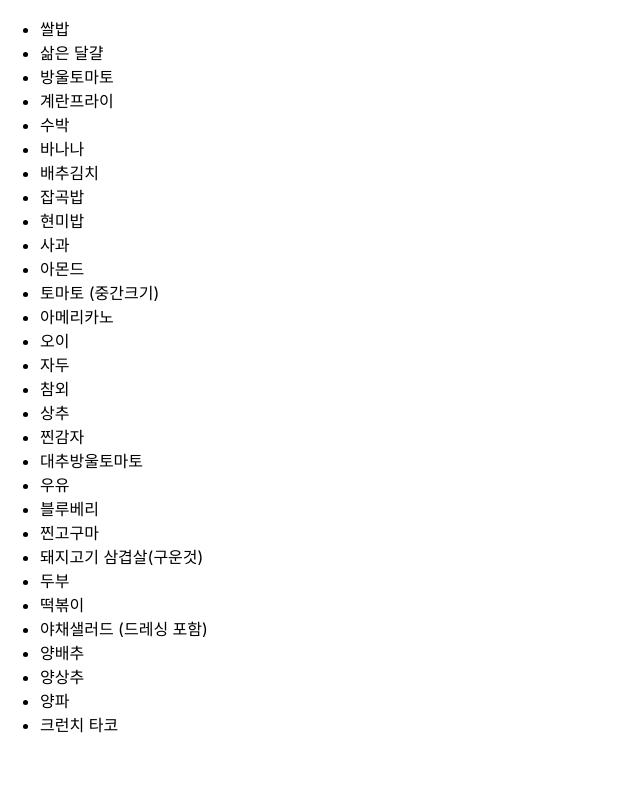
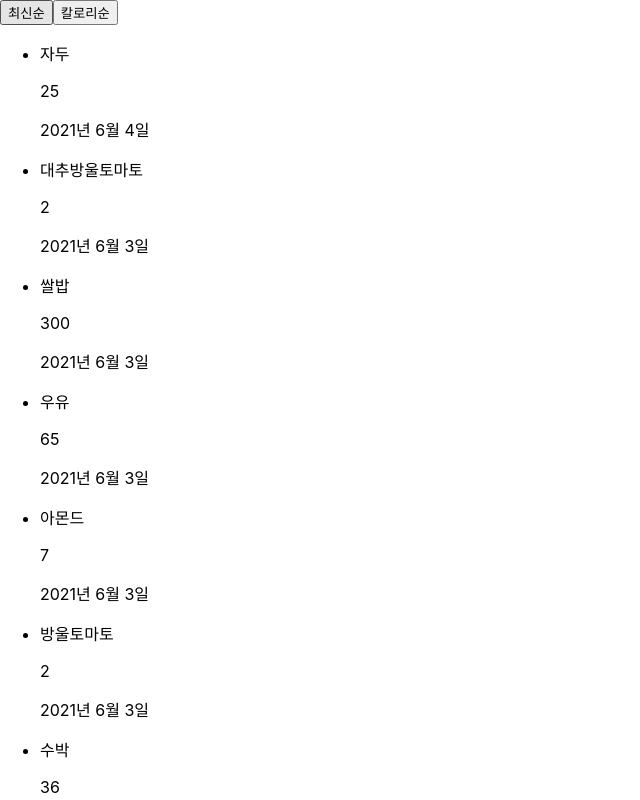
Before and after one commit to deepbm/food, a React (Create React App) app: page / in a window 1280 px wide. Shown: the top 800 px of the page, without its empty margins (0-640 px from the left). Built offline with nearby package versions, Linux system fonts and the light colour scheme; the HTML template or start-up script is replaced by a standard one.

Commit message:
Add: sort foods list

```diff
--- a/src/api/foods.js
+++ b/src/api/foods.js
@@ -1,6 +1,8 @@
 import axios from 'axios';
 
-export async function getFoods() {
+export async function getFoods(sort = 'createdAt') {
   const { data } = await axios.get('data/mock.json');
+  data.sort((a, b) => b[sort] - a[sort]);
+
   return data;
 }
--- a/src/components/FoodItem.jsx
+++ b/src/components/FoodItem.jsx
@@ -1,5 +1,12 @@
 import React from 'react';
+import { dateFormat } from '../utils/dateFormat';
 
-export default function FoodItem({ food: { title } }) {
-  return <li>{title}</li>;
+export default function FoodItem({ food: { title, calorie, createdAt } }) {
+  return (
+    <li>
+      <p>{title}</p>
+      <p>{calorie}</p>
+      <p>{dateFormat(createdAt)}</p>
+    </li>
+  );
 }
--- a/src/components/Foods.jsx
+++ b/src/components/Foods.jsx
@@ -4,10 +4,22 @@ import FoodItem from './FoodItem';
 
 export default function Foods() {
   const [foods, setFoods] = useState();
+  const handleNew = () => {
+    getFoods('createdAt').then(setFoods);
+  };
+  const handleCalorie = () => {
+    getFoods('calorie').then(setFoods);
+  };
   useEffect(() => {
     getFoods() //
       .then(setFoods);
   }, []);
 
-  return <ul>{foods && foods.map(food => <FoodItem key={food.id} food={food} />)}</ul>;
+  return (
+    <>
+      <button onClick={handleNew}>최신순</button>
+      <button onClick={handleCalorie}>칼로리순</button>
+      <ul>{foods && foods.map(food => <FoodItem key={food.id} food={food} />)}</ul>
+    </>
+  );
 }
--- /dev/null
+++ b/src/utils/dateFormat.js
@@ -0,0 +1,9 @@
+export function dateFormat(timestamp) {
+  const date = new Date(timestamp);
+
+  const y = date.getFullYear();
+  const m = date.getMonth();
+  const d = date.getDate();
+
+  return `${y}년 ${m}월 ${d}일`;
+}
```
